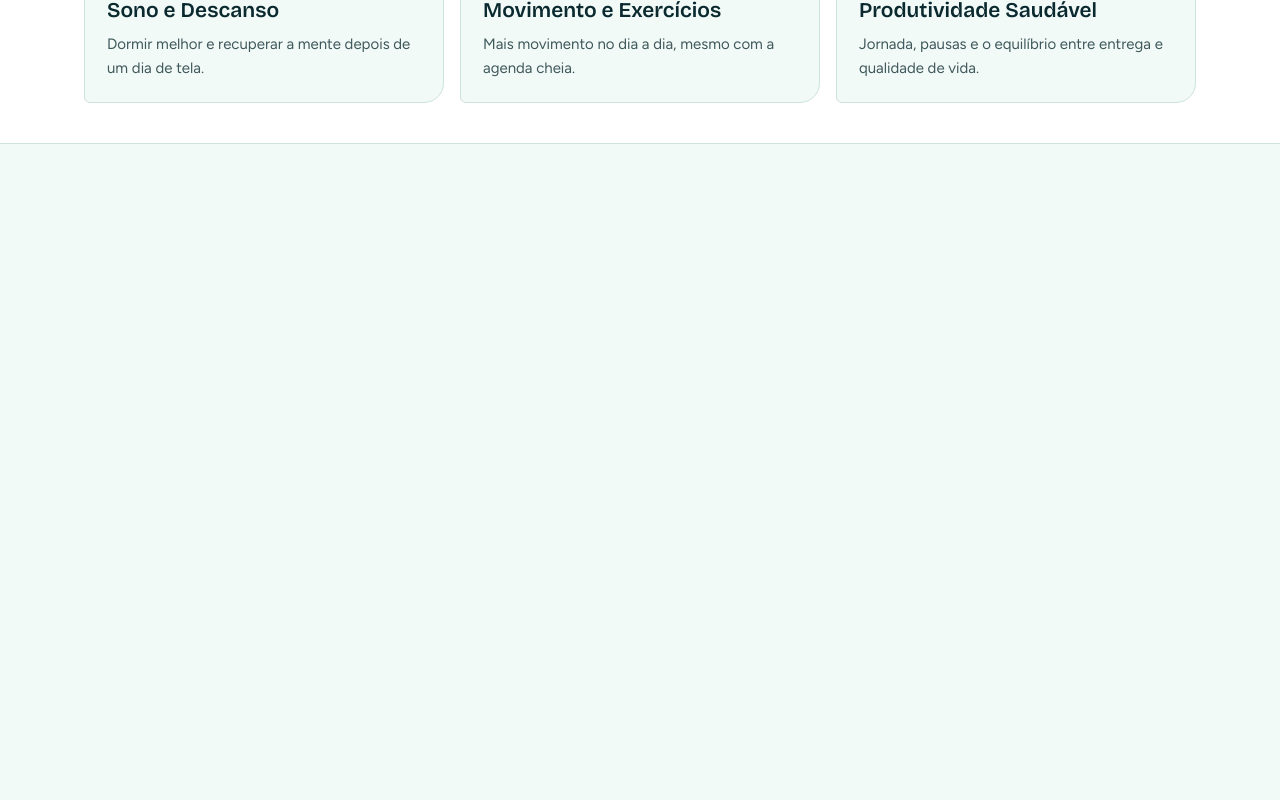
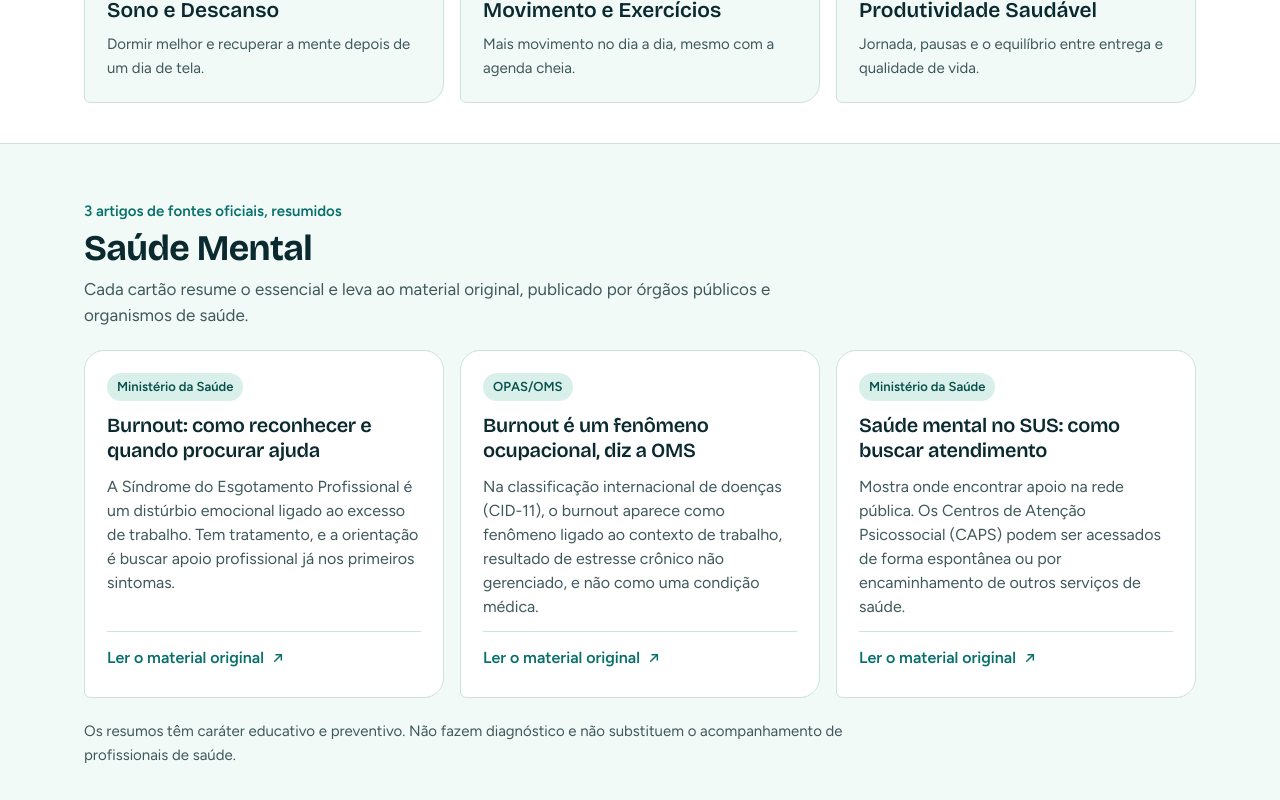
Before and after one commit to matheuspadilha/cuide-do-bem-estar-em-ti, a Next.js app: page / in a window 1280 px wide. Shown: the part 1250-2050 px from the top of the page. Before the commit the page ends 1394 px from the top, so only its background shows below. Built offline with nearby package versions, Linux system fonts and the light colour scheme.

Commit message:
feat: add category content and wellbeing tips
Co-Authored-By: Claude Opus 5.5 <noreply@anthropic.com>

```diff
--- /dev/null
+++ b/src/components/ArticleCard.tsx
@@ -0,0 +1,28 @@
+import { ExternalLinkIcon } from "@/components/icons/InterfaceIcons";
+import type { Article } from "@/types/content";
+
+interface ArticleCardProps {
+  article: Article;
+}
+
+export default function ArticleCard({ article }: ArticleCardProps) {
+  return (
+    <article className="flex h-full flex-col gap-3 rounded-card border border-line bg-surface p-[22px]">
+      <p className="self-start rounded-full bg-tag px-2.5 py-1 text-[13px] font-semibold text-on-tag">
+        {article.source}
+      </p>
+      <h3 className="text-xl leading-tight font-semibold">{article.title}</h3>
+      <p className="grow text-base text-muted">{article.summary}</p>
+      <a
+        href={article.url}
+        target="_blank"
+        rel="noopener noreferrer"
+        className="inline-flex min-h-11 items-center gap-1.5 border-t border-line pt-2 text-base font-semibold"
+      >
+        Ler o material original
+        <ExternalLinkIcon className="size-4" />
+        <span className="sr-only">(abre em nova aba)</span>
+      </a>
+    </article>
+  );
+}
--- a/src/components/CategoryExplorer.tsx
+++ b/src/components/CategoryExplorer.tsx
@@ -1,14 +1,33 @@
 "use client";
 
-import { useState } from "react";
+import { useRef, useState } from "react";
+import ArticleCard from "@/components/ArticleCard";
 import { categoryIcons } from "@/components/icons/CategoryIcons";
+import { articles } from "@/data/articles";
 import { categories } from "@/data/categories";
 import type { CategorySlug } from "@/types/content";
 
 export default function CategoryExplorer() {
   const [selected, setSelected] = useState<CategorySlug>("saude-mental");
+  const articlesRef = useRef<HTMLElement>(null);
+
+  const selectedCategory = categories.find((category) => category.slug === selected)!;
+  const selectedArticles = articles.filter((article) => article.category === selected);
+
+  // Ao escolher uma categoria, leva o visitante até os artigos dela.
+  function selectCategory(slug: CategorySlug) {
+    setSelected(slug);
+    const reduceMotion = window.matchMedia("(prefers-reduced-motion: reduce)").matches;
+    requestAnimationFrame(() => {
+      articlesRef.current?.scrollIntoView({
+        behavior: reduceMotion ? "auto" : "smooth",
+        block: "start",
+      });
+    });
+  }
 
   return (
+    <>
       <section id="categorias" className="scroll-mt-4 border-b border-line bg-surface">
         <div className="page-container flex flex-col gap-6 pt-[clamp(36px,6vw,64px)] pb-[clamp(28px,4vw,40px)]">
           <div className="flex max-w-[640px] flex-col gap-2">
@@ -24,8 +43,9 @@ export default function CategoryExplorer() {
                 <li key={category.slug} className="flex">
                   <button
                     type="button"
-                  onClick={() => setSelected(category.slug)}
+                    onClick={() => selectCategory(category.slug)}
                     aria-pressed={isSelected}
+                    aria-controls="artigos"
                     className="group flex w-full flex-col items-start gap-2.5 rounded-card border border-line bg-page p-[22px] text-left text-ink transition-[border-color,transform] duration-150 hover:border-primary motion-safe:hover:-translate-y-0.5 aria-pressed:border-primary aria-pressed:bg-tag aria-pressed:shadow-[inset_0_0_0_1px_var(--color-primary)] max-[640px]:p-4"
                   >
                     <span className="inline-flex size-12 items-center justify-center rounded-[14px] bg-tag text-on-tag group-aria-pressed:bg-surface">
@@ -44,5 +64,39 @@ export default function CategoryExplorer() {
           </ul>
         </div>
       </section>
+
+      <section
+        id="artigos"
+        ref={articlesRef}
+        aria-labelledby="artigos-titulo"
+        className="page-container flex scroll-mt-4 flex-col gap-[22px] pt-[clamp(32px,5vw,56px)] pb-[clamp(40px,7vw,72px)]"
+      >
+        <div className="flex max-w-[720px] flex-col gap-1.5">
+          <p aria-live="polite" className="text-[15px] font-semibold text-primary">
+            {selectedArticles.length} artigos de fontes oficiais, resumidos
+          </p>
+          <h2 id="artigos-titulo" className="text-[clamp(27px,3.6vw,36px)] font-bold">
+            {selectedCategory.name}
+          </h2>
+          <p className="text-muted">
+            Cada cartão resume o essencial e leva ao material original, publicado por órgãos
+            públicos e organismos de saúde.
+          </p>
+        </div>
+
+        <ul className="grid grid-cols-[repeat(auto-fit,minmax(250px,1fr))] gap-4">
+          {selectedArticles.map((article) => (
+            <li key={article.id}>
+              <ArticleCard article={article} />
+            </li>
+          ))}
+        </ul>
+
+        <p className="max-w-[760px] text-[15px] text-muted">
+          Os resumos têm caráter educativo e preventivo. Não fazem diagnóstico e não substituem o
+          acompanhamento de profissionais de saúde.
+        </p>
+      </section>
+    </>
   );
 }
--- a/src/components/icons/InterfaceIcons.tsx
+++ b/src/components/icons/InterfaceIcons.tsx
@@ -51,6 +51,15 @@ export function ArrowRightIcon(props: IconProps) {
   );
 }
 
+export function ExternalLinkIcon(props: IconProps) {
+  return (
+    <svg viewBox="0 0 24 24" strokeWidth={2.2} aria-hidden="true" {...strokeProps} {...props}>
+      <path d="M7 17L17 7" />
+      <path d="M9 7h8v8" />
+    </svg>
+  );
+}
+
 export function PlayIcon(props: IconProps) {
   return (
     <svg viewBox="0 0 24 24" fill="currentColor" aria-hidden="true" {...props}>
--- a/src/data/articles.ts
+++ b/src/data/articles.ts
@@ -1,7 +1,6 @@
 import type { Article } from "@/types/content";
 
-// Conteúdo inicial (docs/SDD.md, Apêndice A). Resumos sujeitos à conferência
-// contra os documentos originais antes do fim da Etapa 07.
+// Resumos conferidos contra os documentos originais em 07/11/2026.
 export const articles: Article[] = [
   {
     id: "burnout-como-reconhecer-e-quando-procurar",
@@ -11,7 +10,7 @@ export const articles: Article[] = [
       "A Síndrome do Esgotamento Profissional é um distúrbio emocional ligado ao excesso de trabalho. Tem tratamento, e a orientação é buscar apoio profissional já nos primeiros sintomas.",
     source: "Ministério da Saúde",
     url: "https://www.gov.br/saude/pt-br/assuntos/saude-de-a-a-z/s/sindrome-de-burnout",
-    accessedAt: "2026-10-12",
+    accessedAt: "2026-11-07",
   },
   {
     id: "burnout-e-um-fenomeno-ocupacional-diz",
@@ -21,7 +20,7 @@ export const articles: Article[] = [
       "Na classificação internacional de doenças (CID-11), o burnout aparece como fenômeno ligado ao contexto de trabalho, resultado de estresse crônico não gerenciado, e não como uma condição médica.",
     source: "OPAS/OMS",
     url: "https://www.paho.org/pt/noticias/28-5-2019-cid-burnout-e-um-fenomeno-ocupacional",
-    accessedAt: "2026-10-12",
+    accessedAt: "2026-11-07",
   },
   {
     id: "saude-mental-no-sus-como-buscar",
@@ -31,17 +30,17 @@ export const articles: Article[] = [
       "Mostra onde encontrar apoio na rede pública. Os Centros de Atenção Psicossocial (CAPS) podem ser acessados de forma espontânea ou por encaminhamento de outros serviços de saúde.",
     source: "Ministério da Saúde",
     url: "https://www.gov.br/saude/pt-br/assuntos/noticias/2025/setembro/saude-mental-no-sus-saiba-como-buscar-atendimento",
-    accessedAt: "2026-10-12",
+    accessedAt: "2026-11-07",
   },
   {
     id: "as-vantagens-de-trabalhar-de-casa",
     category: "home-office",
     title: "As vantagens de trabalhar de casa, segundo OMS e OIT",
     summary:
-      "Mais equilíbrio entre vida profissional e pessoal, flexibilidade de horário e o fim do trajeto casa-trabalho estão entre os benefícios listados. Com um bom espaço e combinados claros, dá para aproveitar todos eles.",
+      "Mais equilíbrio entre vida profissional e pessoal, mais flexibilidade na carga horária e o fim do trajeto casa-trabalho estão entre os benefícios listados. Com um bom espaço e combinados claros, dá para aproveitar todos eles.",
     source: "ONU News",
     url: "https://news.un.org/pt/story/2022/02/1778552",
-    accessedAt: "2026-10-12",
+    accessedAt: "2026-11-07",
   },
   {
     id: "monte-um-posto-confortavel-mesa-cadeira",
@@ -51,17 +50,17 @@ export const articles: Article[] = [
       "Cartilha gaúcha para quem trabalha de casa: mesa com espaço para as pernas, cadeira com regulagem de altura e apoio lombar, monitor a uma distância de 50 a 70 cm dos olhos e suporte para notebook.",
     source: "Governo do Rio Grande do Sul",
     url: "https://planejamento.rs.gov.br/upload/arquivos/202010/09163726-cartilha-higiene-e-seguranca.pdf",
-    accessedAt: "2026-10-12",
+    accessedAt: "2026-11-07",
   },
   {
     id: "ajuste-cadeira-tela-teclado-e-mouse",
     category: "home-office",
     title: "Ajuste cadeira, tela, teclado e mouse em poucos passos",
     summary:
-      "Guia ilustrado para regular cada item do posto de trabalho e organizar as pausas. Vale para qualquer lugar onde você trabalha, inclusive em casa.",
+      "Cartilha que orienta a regular cadeira, monitor, teclado e mouse e a organizar as pausas. Vale para o posto de trabalho na organização ou em casa.",
     source: "Tribunal de Contas do Estado de São Paulo",
     url: "https://tce.sp.gov.br/publicacoes/cartilha-orientacoes-ergonomicas",
-    accessedAt: "2026-10-12",
+    accessedAt: "2026-11-07",
   },
   {
     id: "nr-17-o-conforto-no-trabalho",
@@ -71,7 +70,7 @@ export const articles: Article[] = [
       "A norma brasileira de ergonomia parte de um princípio simples: o posto de trabalho é que deve se adaptar à pessoa. Para o trabalho sentado, prevê cadeira com apoio lombar e apoio para os pés quando necessário.",
     source: "Ministério do Trabalho e Emprego",
     url: "https://www.gov.br/trabalho-e-emprego/pt-br/acesso-a-informacao/participacao-social/conselhos-e-orgaos-colegiados/comissao-tripartite-partitaria-permanente/arquivos/normas-regulamentadoras/nr-17.pdf",
-    accessedAt: "2026-10-12",
+    accessedAt: "2026-11-07",
   },
   {
     id: "guia-alimentar-para-a-populacao-brasileira",
@@ -80,28 +79,28 @@ export const articles: Article[] = [
     summary:
       "A regra central é fazer de alimentos in natura ou minimamente processados a base da alimentação e evitar os ultraprocessados. Também recomenda comer com regularidade e atenção.",
     source: "Ministério da Saúde",
-    url: "https://www.gov.br/saude/pt-br/assuntos/saude-brasil/publicacoes-para-promocao-a-saude/guia_alimentar_populacao_brasileira_2ed.pdf",
-    accessedAt: "2026-10-12",
+    url: "https://bvsms.saude.gov.br/bvs/publicacoes/guia_alimentar_populacao_brasileira_2ed_atualizada.pdf",
+    accessedAt: "2026-11-07",
   },
   {
     id: "dez-passos-para-uma-alimentacao-saudavel",
     category: "alimentacao",
     title: "Dez passos para uma alimentação saudável",
     summary:
-      "Resumo do Guia Alimentar: usar óleo, sal e açúcar em pequenas quantidades, limitar os processados, planejar o tempo das refeições e preferir comida feita na hora quando comer fora.",
-    source: "Secretaria-Geral da Presidência · Consea",
-    url: "https://www.gov.br/secretariageral/pt-br/consea/noticias/2017/guia-alimentar-para-a-populacao-brasileira-ensina-10-passos-para-alimentacao-saudavel",
-    accessedAt: "2026-10-12",
+      "Versão resumida oficial do Guia Alimentar: usar óleos, gorduras, sal e açúcar em pequenas quantidades, limitar os processados, evitar os ultraprocessados, planejar o tempo das refeições e preferir comida feita na hora quando comer fora.",
+    source: "Ministério da Saúde",
+    url: "https://bvsms.saude.gov.br/bvs/publicacoes/guia_alimentar_populacao_brasileira_versao_resumida.pdf",
+    accessedAt: "2026-11-07",
   },
   {
-    id: "guia-alimentar-em-versao-resumida",
+    id: "guia-alimentar-10-anos",
     category: "alimentacao",
-    title: "Guia Alimentar em versão resumida",
+    title: "Guia Alimentar faz 10 anos: o essencial da recomendação",
     summary:
-      "Versão de bolso do guia oficial, com as recomendações principais em poucas páginas. Boa porta de entrada para quem não tem tempo de ler o documento completo.",
-    source: "Biblioteca Virtual em Saúde",
-    url: "https://bvsms.saude.gov.br/bvs/publicacoes/guia_alimentar_populacao_brasileira_versao_resumida.pdf",
-    accessedAt: "2026-10-12",
+      "No Dia Mundial da Alimentação, o Ministério da Saúde lembra os 10 anos do Guia Alimentar e reforça o centro da recomendação: basear a alimentação em alimentos in natura ou minimamente processados, limitar os processados e evitar os ultraprocessados.",
+    source: "Ministério da Saúde",
+    url: "https://www.gov.br/saude/pt-br/assuntos/noticias/2024/outubro/promover-a-alimentacao-adequada-e-saudavel-um-direito-e-um-compromisso-coletivo",
+    accessedAt: "2026-11-07",
   },
   {
     id: "durma-bem-viva-melhor-dia-mundial",
@@ -111,7 +110,7 @@ export const articles: Article[] = [
       "Manter um horário consistente todos os dias é essencial, com meta de pelo menos 7 horas de sono por noite. Reduzir a luz no quarto, principalmente a das telas, ajuda a adormecer.",
     source: "Biblioteca Virtual em Saúde",
     url: "https://bvsms.saude.gov.br/durma-bem-viva-melhor-13-3-dia-mundial-do-sono-2026/",
-    accessedAt: "2026-10-12",
+    accessedAt: "2026-11-07",
   },
   {
     id: "dicas-praticas-para-dormir-melhor",
@@ -121,17 +120,17 @@ export const articles: Article[] = [
       "Encerre o trabalho pelo menos duas horas antes de dormir, mantenha horário regular até no fim de semana e não use a cama para trabalhar. Se o sono não vier em 15 a 30 minutos, levante e vá para outro cômodo.",
     source: "Biblioteca Virtual em Saúde",
     url: "https://bvsms.saude.gov.br/bvs/dicas/256_disturbios_sono.html",
-    accessedAt: "2026-10-12",
+    accessedAt: "2026-11-07",
   },
   {
     id: "o-sono-e-essencial",
     category: "sono",
     title: "O sono é essencial para a saúde",
     summary:
-      "Material do Dia Mundial do Sono que trata o sono como parte do cuidado com a saúde e reúne orientações para dormir melhor.",
+      "Dormir bem é tão importante para a saúde quanto comer bem e se exercitar. Entre as dicas: manter horários fixos, buscar de 7 a 9 horas de sono, evitar cafeína nas 6 horas antes de deitar e limitar o cochilo a 45 minutos.",
     source: "Biblioteca Virtual em Saúde",
     url: "https://bvsms.saude.gov.br/o-sono-e-essencial-para-a-saude-17-3-dia-mundial-do-sono/",
-    accessedAt: "2026-10-12",
+    accessedAt: "2026-11-07",
   },
   {
     id: "guia-de-atividade-fisica",
@@ -141,27 +140,27 @@ export const articles: Article[] = [
       "Para adultos, a recomendação é de 150 a 300 minutos de atividade moderada por semana, ou de 75 a 150 minutos de atividade intensa.",
     source: "Ministério da Saúde",
     url: "https://www.gov.br/saude/pt-br/assuntos/noticias/2021/julho/ministerio-da-saude-lanca-o-primeiro-guia-para-promocao-de-atividade-fisica-no-pais",
-    accessedAt: "2026-10-12",
+    accessedAt: "2026-11-07",
   },
   {
-    id: "mover-para-viver-cada-movimento-conta",
+    id: "mover-para-viver",
     category: "movimento",
-    title: "Mover para viver: cada movimento conta",
+    title: "Mover para viver: o que conta como atividade física",
     summary:
       "Atividade física é qualquer movimento do corpo que gaste energia, incluindo trabalho, tarefas domésticas e lazer. Praticar com regularidade reduz o risco de hipertensão, AVC, diabetes e depressão.",
     source: "Biblioteca Virtual em Saúde",
     url: "https://bvsms.saude.gov.br/mover-para-viver-06-4-dia-mundial-da-atividade-fisica/",
-    accessedAt: "2026-10-12",
+    accessedAt: "2026-11-07",
   },
   {
-    id: "atividade-fisica-regular-ajuda-a-dormir",
+    id: "cada-movimento-conta-diretrizes-oms",
     category: "movimento",
-    title: "Atividade física regular ajuda a dormir melhor",
+    title: "Cada movimento conta: diretrizes da OMS para quem passa o dia sentado",
     summary:
-      "Exercitar-se com regularidade melhora a qualidade do sono. A orientação é evitar o treino à noite, porque ele pode deixar o corpo desperto demais na hora de deitar.",
-    source: "Ministério da Saúde",
-    url: "https://www.gov.br/saude/pt-br/assuntos/saude-brasil/eu-quero-me-exercitar/noticias/2018/praticar-atividades-fisicas-regularmente-ajuda-a-dormir-melhor",
-    accessedAt: "2026-10-12",
+      "A OMS recomenda de 150 a 300 minutos de atividade aeróbica moderada a vigorosa por semana para todos os adultos. Quem passa muito tempo sentado no trabalho deve se movimentar mais para compensar, e qualquer atividade, de qualquer duração, já faz bem.",
+    source: "OPAS/OMS",
+    url: "https://www.paho.org/pt/noticias/26-11-2020-oms-lanca-novas-diretrizes-sobre-atividade-fisica-e-comportamento-sedentario",
+    accessedAt: "2026-11-07",
   },
   {
     id: "longas-jornadas-aumentam-mortes-por-doenca",
@@ -171,7 +170,7 @@ export const articles: Article[] = [
       "Estudo da OMS e da OIT estima que trabalhar 55 horas ou mais por semana eleva em 35% o risco de AVC e em 17% o de morte por doença isquêmica do coração, em comparação com jornadas de 35 a 40 horas.",
     source: "OPAS/OMS",
     url: "https://www.paho.org/pt/noticias/17-5-2021-longas-jornadas-trabalho-estao-aumentando-mortes-por-doenca-cardiaca-e-acidente",
-    accessedAt: "2026-10-12",
+    accessedAt: "2026-11-07",
   },
   {
     id: "quase-2-milhoes-de-mortes",
@@ -181,7 +180,7 @@ export const articles: Article[] = [
       "Relatório conjunto da OMS e da OIT analisou 19 fatores de risco ocupacionais. A exposição a longas jornadas foi o principal deles.",
     source: "OPAS/OMS",
     url: "https://www.paho.org/pt/noticias/16-9-2021-omsoit-quase-2-milhoes-pessoas-morrem-por-causas-relacionadas-ao-trabalho-cada",
-    accessedAt: "2026-10-12",
+    accessedAt: "2026-11-07",
   },
   {
     id: "trabalho-em-excesso-eleva-risco",
@@ -191,6 +190,6 @@ export const articles: Article[] = [
       "Apresenta, em português e em linguagem acessível, os resultados da pesquisa da OMS sobre os efeitos das longas jornadas na saúde do coração e do cérebro.",
     source: "Biblioteca Virtual em Saúde",
     url: "https://bvsms.saude.gov.br/trabalho-em-excesso-eleva-risco-de-derrame-e-doencas-cardiacas-revela-pesquisa-da-oms/",
-    accessedAt: "2026-10-12",
+    accessedAt: "2026-11-07",
   },
 ];
```
Also changed, not shown: 1 other file (tests, documents, lock files or other folders). Lines whose indentation alone changed are shown as unchanged.
